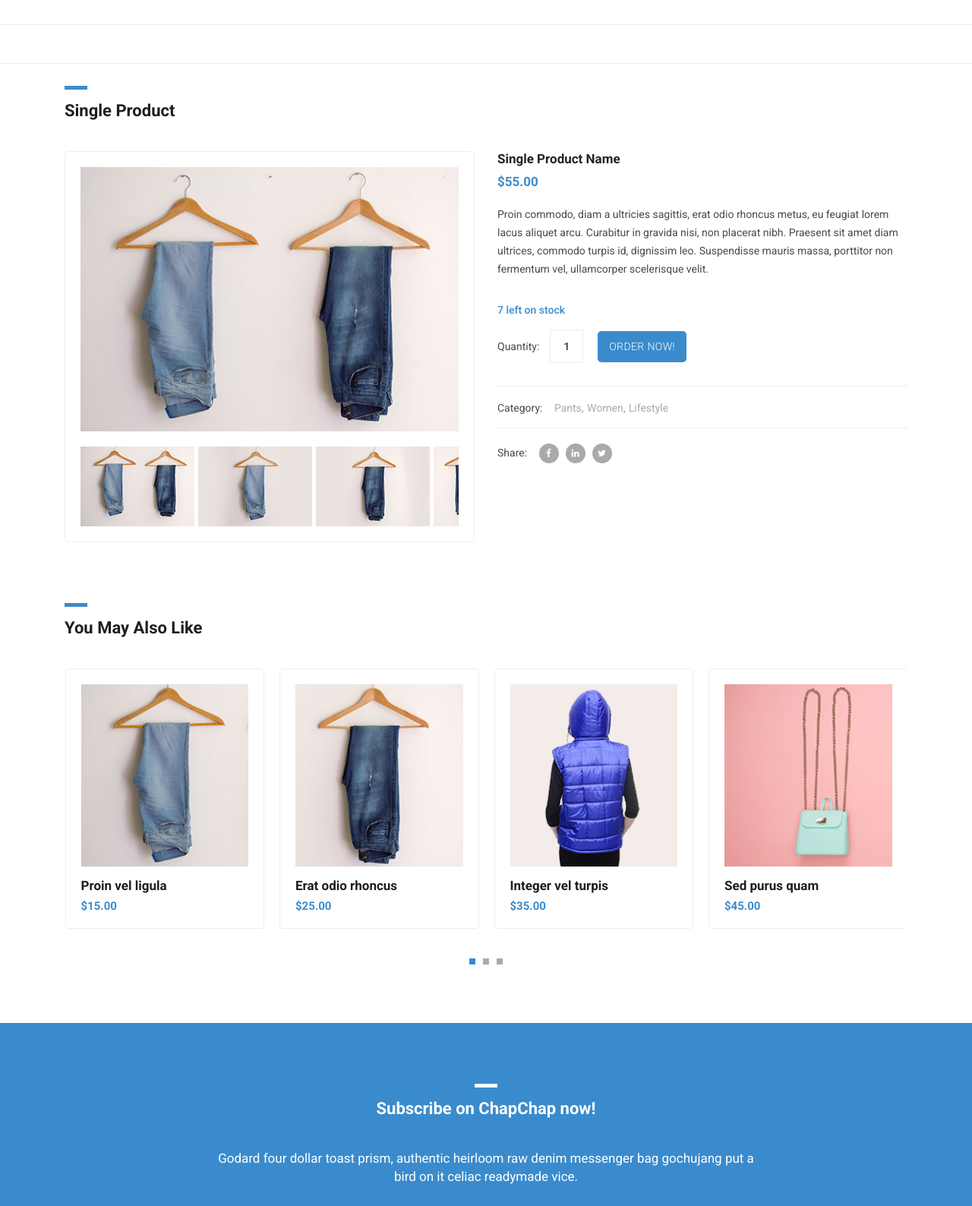
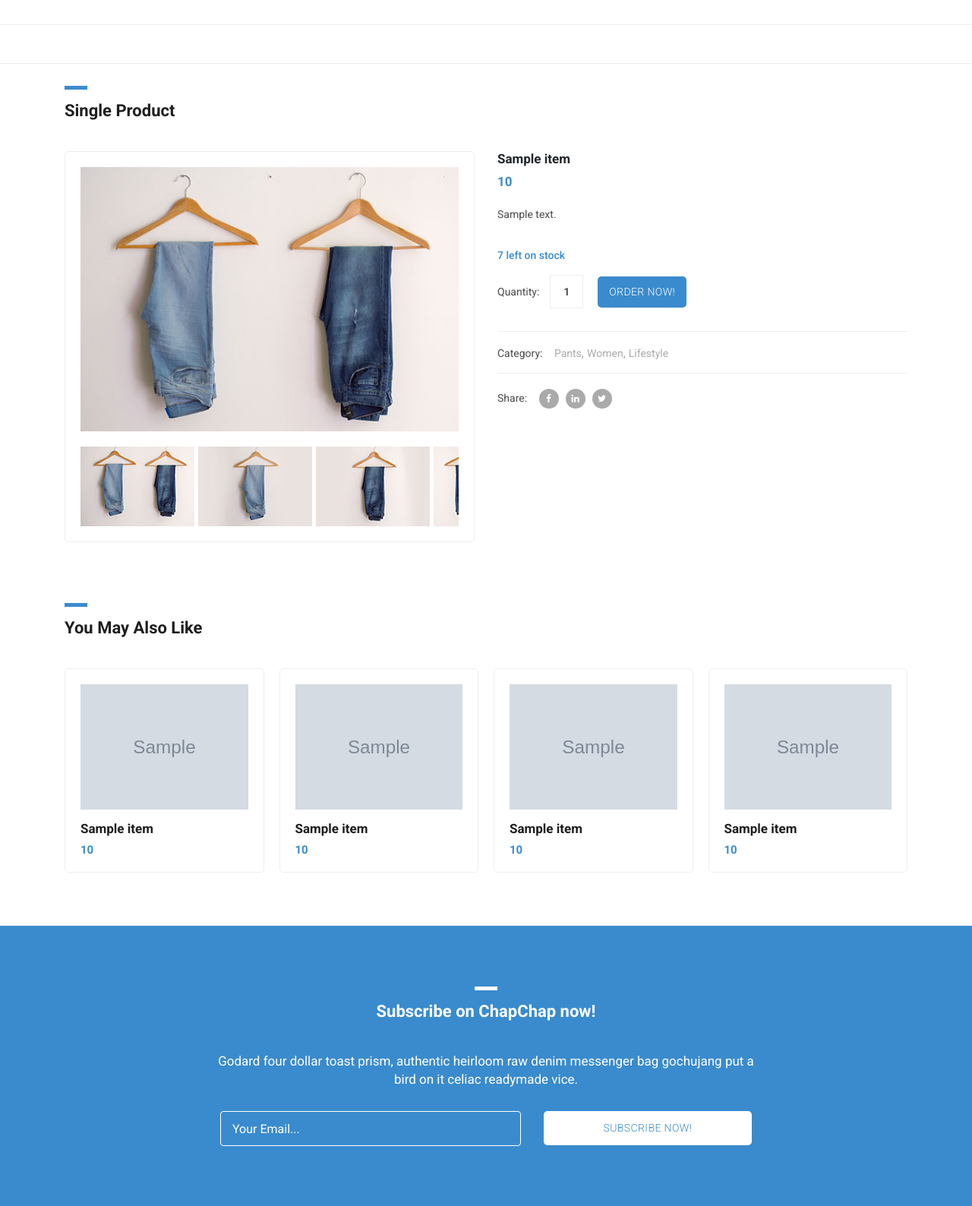
Before and after one commit to Justus446/ChapChap, a Django app: template webapp/templates/single.html in a window 1280 px wide. Shown: the part 377-1965 px from the top of the page at 76% size. Run offline with Django 3.2, Linux system fonts and the light colour scheme; the template is opened without the code that fills it: values that come from a table or form of the project are taken from there, others are empty; tables that the repository leaves empty hold one stand-in row (values such as "Sample post"); grey boxes marked "Sample" are stand-in pictures; some libraries are stand-ins or nearby versions.

Commit message:
Single product page

```diff
--- a/webapp/templates/single.html
+++ b/webapp/templates/single.html
@@ -119,9 +119,9 @@ https://www.tooplate.com/view/2114-ChapChap
           </div>
           <div class="col-md-6">
             <div class="right-content">
-              <h4>Single Product Name</h4>
-              <h6>$55.00</h6>
-              <p>Proin commodo, diam a ultricies sagittis, erat odio rhoncus metus, eu feugiat lorem lacus aliquet arcu. Curabitur in gravida nisi, non placerat nibh. Praesent sit amet diam ultrices, commodo turpis id, dignissim leo. Suspendisse mauris massa, porttitor non fermentum vel, ullamcorper scelerisque velit. </p>
+              <h4>{{item.name}}</h4>
+              <h6>{{item.price}}</h6>
+              <p>{{item.desc}}</p>
               <span>7 left on stock</span>
               <form action="" method="get">
                 <label for="quantity">Quantity:</label>
@@ -159,69 +159,17 @@ https://www.tooplate.com/view/2114-ChapChap
           </div>
           <div class="col-md-12">
             <div class="owl-carousel owl-theme">
-              <a href="single.html">
+              {% for item in items %}
+              <a href="{% url 'single' %}">
                 <div class="featured-item">
-                  <img src="static/images/item-01.jpg" alt="Item 1">
-                  <h4>Proin vel ligula</h4>
-                  <h6>$15.00</h6>
+                  <img src="{{item.img.url}}" alt="Item 9">
+                  <h4>{{item.name}}</h4>
+                  <h6>{{item.price}}</h6>
                 </div>
               </a>
-              <a href="single.html">
-                <div class="featured-item">
-                  <img src="static/images/item-02.jpg" alt="Item 2">
-                  <h4>Erat odio rhoncus</h4>
-                  <h6>$25.00</h6>
-                </div>
-              </a>
-              <a href="single.html">
-                <div class="featured-item">
-                  <img src="static/images/item-03.jpg" alt="Item 3">
-                  <h4>Integer vel turpis</h4>
-                  <h6>$35.00</h6>
-                </div>
-              </a>
-              <a href="single.html">
-                <div class="featured-item">
-                  <img src="static/images/item-04.jpg" alt="Item 4">
-                  <h4>Sed purus quam</h4>
-                  <h6>$45.00</h6>
-                </div>
-              </a>
-              <a href="single.html">
-                <div class="featured-item">
-                  <img src="static/images/item-05.jpg" alt="Item 5">
-                  <h4>Morbi aliquet</h4>
-                  <h6>$55.00</h6>
-                </div>
-              </a>
-              <a href="single.html">
-                <div class="featured-item">
-                  <img src="static/images/item-06.jpg" alt="Item 6">
-                  <h4>Urna ac diam</h4>
-                  <h6>$65.00</h6>
-                </div>
-              </a>
-              <a href="single.html">
-                <div class="featured-item">
-                  <img src="static/images/item-04.jpg" alt="Item 7">
-                  <h4>Proin eget imperdiet</h4>
-                  <h6>$75.00</h6>
-                </div>
-              </a>
-              <a href="single.html">
-                <div class="featured-item">
-                  <img src="static/images/item-05.jpg" alt="Item 8">
-                  <h4>Nullam risus nisl</h4>
-                  <h6>$85.00</h6>
-                </div>
-              </a>
-              <a href="single.html">
-                <div class="featured-item">
-                  <img src="static/images/item-06.jpg" alt="Item 9">
-                  <h4>Cras tempus</h4>
-                  <h6>$95.00</h6>
-                </div>
-              </a>
+              {% endfor %}
+
+
             </div>
           </div>
         </div>
```
Also changed, not shown: webapp/calc/views.py (+6 -5 lines), webapp/templates/index.html (+4 -4 lines), webapp/templates/products.html (+4 -4 lines).
